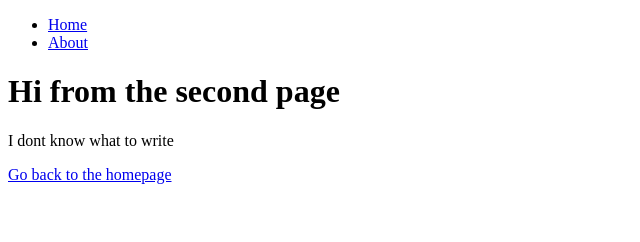
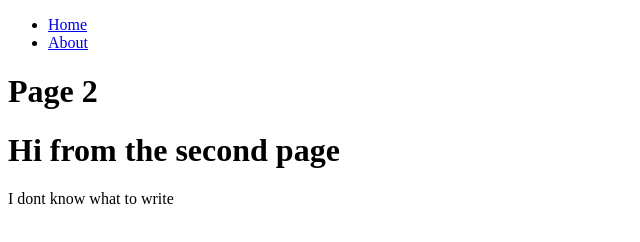
Before and after one commit to clorefi/default, a Gatsby site: page /page-2 in a window 1280 px wide. Shown: the whole page, without its empty margins (0-640 px from the left). Built offline with nearby package versions, Linux system fonts and the light colour scheme; Gatsby itself is replaced by a stand-in of ours.

Commit message:
Update page-2.js

```diff
--- a/src/pages/page-2.js
+++ b/src/pages/page-2.js
@@ -5,11 +5,9 @@ import Layout from "../components/layout"
 import Seo from "../components/seo"
 
 const SecondPage = () => (
-  <Layout>
-    <Seo title="Page two" />
+  <Layout pageTitle="Page 2">
     <h1>Hi from the second page</h1>
     <p>I dont know what to write</p>
-    <Link to="/">Go back to the homepage</Link>
   </Layout>
 )
 
```
